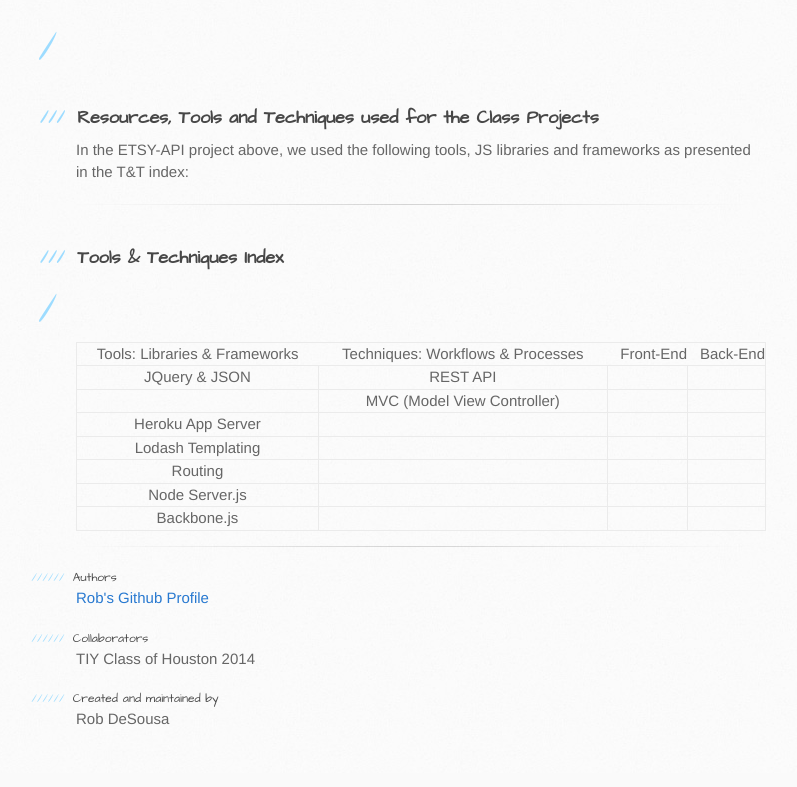
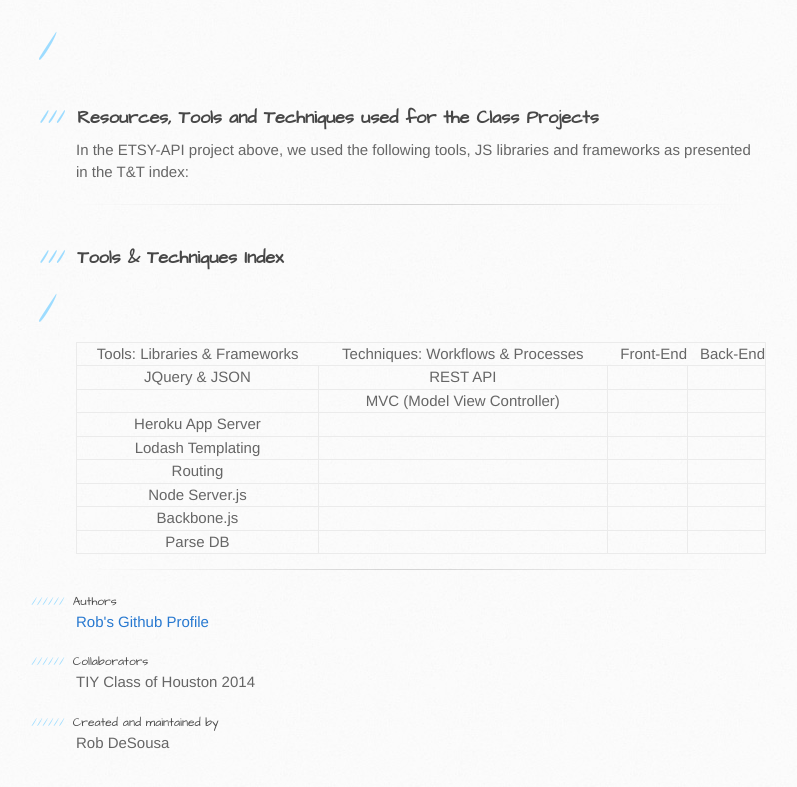
Before and after one commit to HumanDAO/Coding-Init, a plain HTML site: page index.html in a window 1280 px wide. Shown: the part 2288-3075 px from the top of the page, without its empty margins (94-891 px from the left). Drawn offline with Linux system fonts and the light colour scheme; files whose address does not match are found by name.

Commit message:
Update index.html

```diff
--- a/index.html
+++ b/index.html
@@ -189,6 +189,12 @@
 <td align="right"></td>
 <td align="right"></td>
 </tr>
+<tr>
+<td>Parse DB</td>
+<td align="center"></td>
+<td align="right"></td>
+<td align="right"></td>
+</tr>
 </tbody>
 </table><hr><h6>
 <a name="authors" class="anchor" href="#authors"><span class="octicon octicon-link"></span></a>Authors</h6>
```
